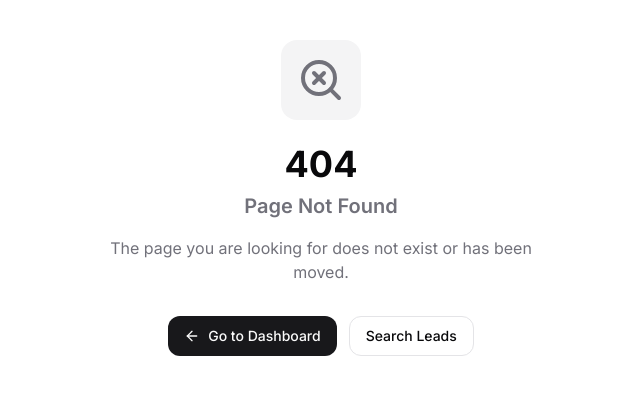
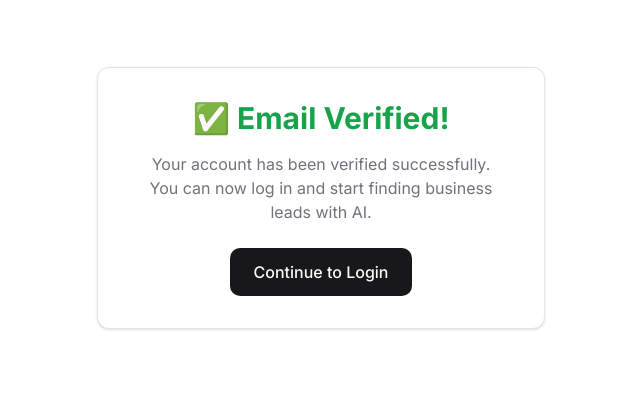
Before and after one commit to enscohome/ai-business-lead-finder, a Next.js app: page /auth/confirmed in a window 1280 px wide. Before the commit this address had no page. Shown: the part 202-596 px from the top of the page, without its empty margins (319-959 px from the left). Built offline with nearby package versions, Linux system fonts and the light colour scheme.

Commit message:
Add email confirmation success page

```diff
--- /dev/null
+++ b/app/auth/confirmed/page.tsx
@@ -0,0 +1,28 @@
+"use client";
+
+import Link from "next/link";
+
+export default function ConfirmedPage() {
+  return (
+    <div className="min-h-screen flex items-center justify-center bg-background px-4">
+      <div className="max-w-md w-full rounded-lg border bg-card p-8 text-center shadow">
+        <h1 className="text-3xl font-bold text-green-600 mb-4">
+          ✅ Email Verified!
+        </h1>
+
+        <p className="text-muted-foreground mb-6">
+          Your account has been verified successfully.
+          <br />
+          You can now log in and start finding business leads with AI.
+        </p>
+
+        <Link
+          href="/auth/login"
+          className="inline-flex items-center justify-center rounded-md bg-primary px-6 py-3 text-primary-foreground font-medium hover:opacity-90"
+        >
+          Continue to Login
+        </Link>
+      </div>
+    </div>
+  );
+}
--- a/app/auth/signup/page.tsx
+++ b/app/auth/signup/page.tsx
@@ -30,6 +30,7 @@ export default function SignupPage() {
       email,
       password,
       options: {
+        emailRedirectTo: `${window.location.origin}/auth/confirmed`,
         data: {
           full_name: name,
         },
```
